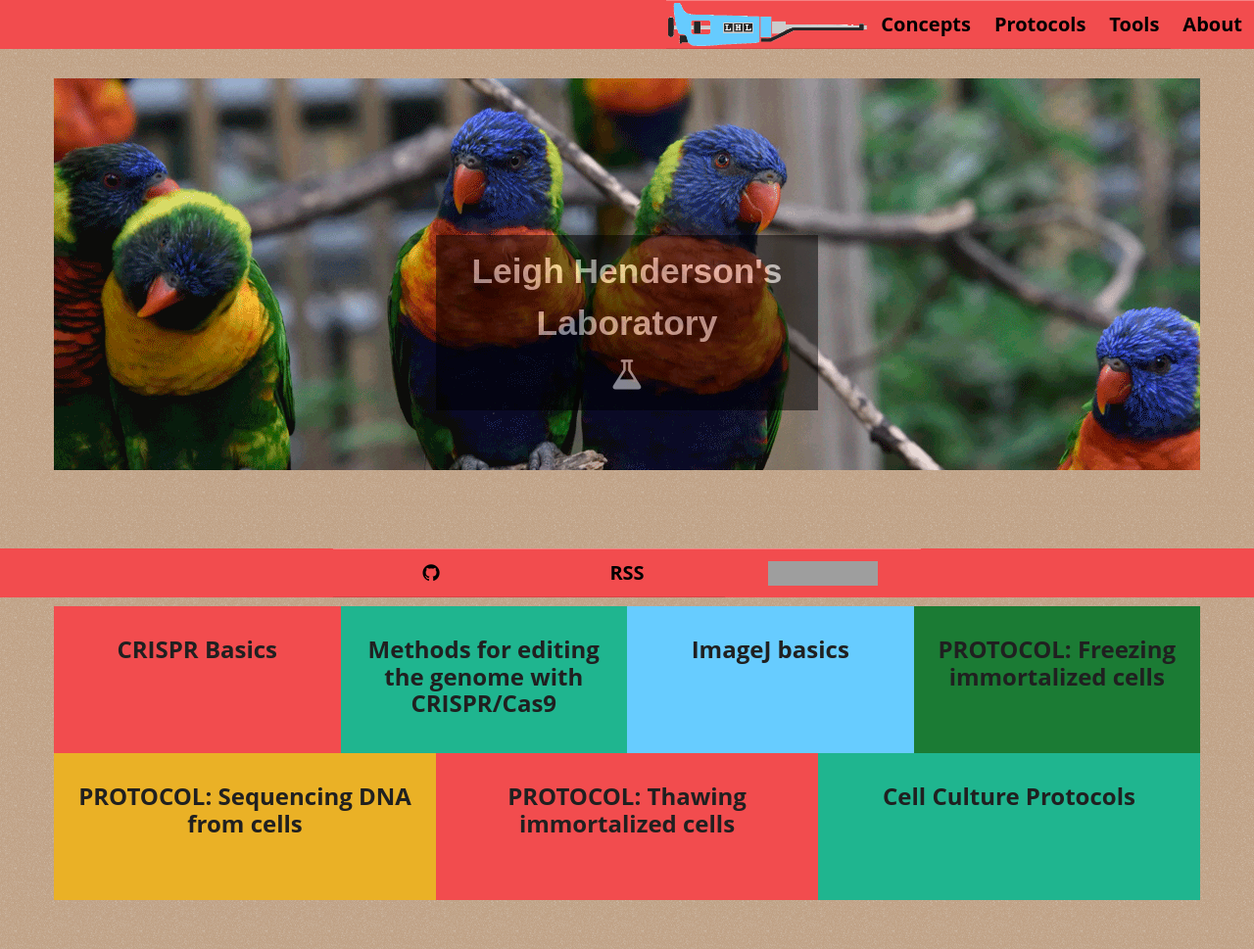
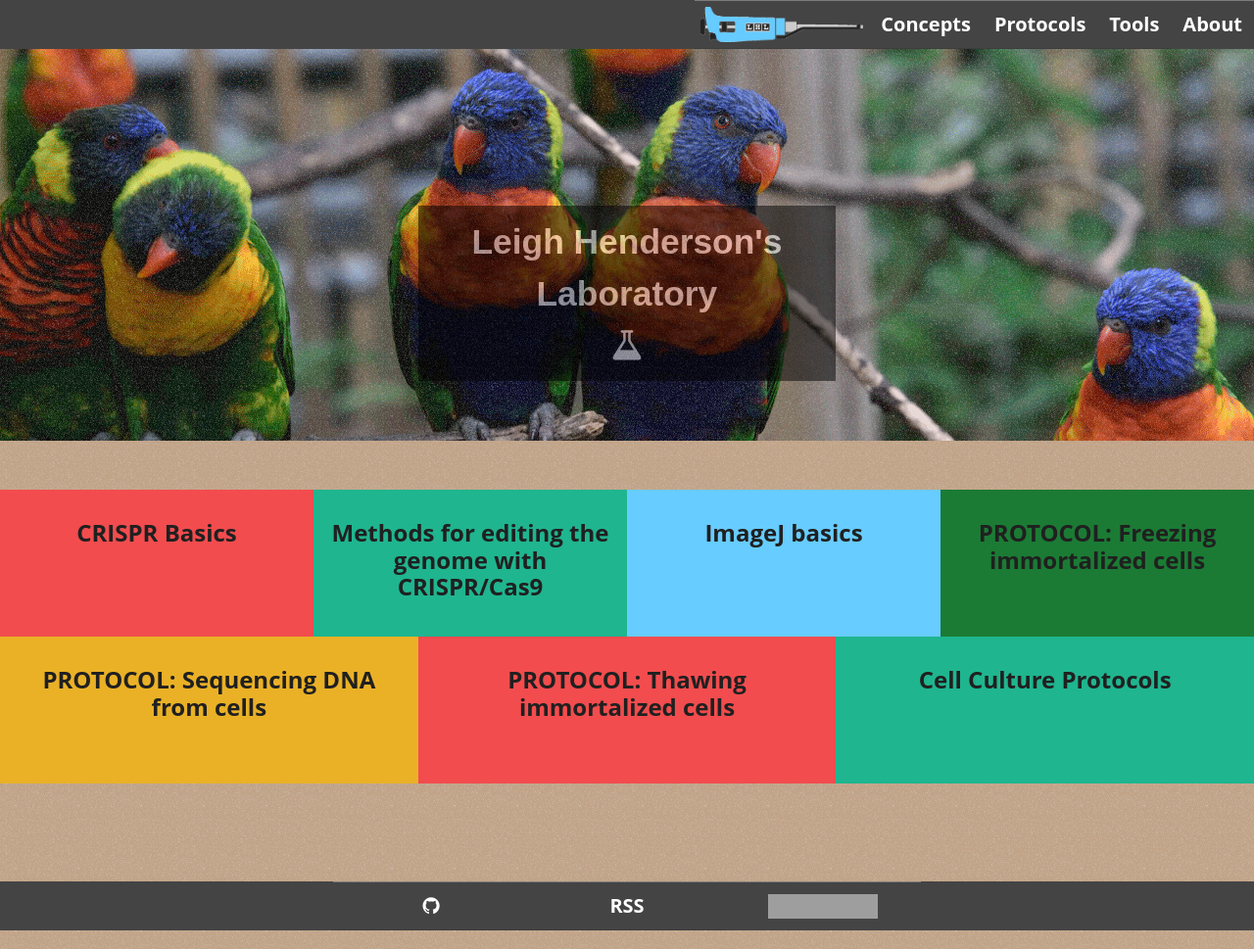
Before and after one commit to LeighHenderson/LeighHenderson.github.io, a Jekyll site: the page built from index.html, in a window 1280 px wide. Shown: the whole page at 98% size. Built offline with Jekyll 4.4.1, drawn with Linux system fonts in a browser that asks for light colours; grey boxes are pictures that could not be loaded.

Commit message:
Separated background image into a new class, and now background color and texture are on their own. This allows the bottom of the background image to be cropped.

```diff
--- a/assets/css/base.css
+++ b/assets/css/base.css
@@ -112,7 +112,7 @@ img {
 /* mobile-first reworking of nav bar from css-tricks.com/snippets/css/a-guide-to-flexbox/ */
 .navigation {
   /* flex-container */
-  background: #F24C4E;
+  background: #444444;
   width: 100%;
   list-style: none;
   margin: 0;
@@ -126,22 +126,25 @@ img {
 
 .navigation a {
   /* flex-item */
+  color: white;
   -ms-flex-positive: 1;
   flex-grow: 1;
   text-decoration: none;
   display: block;
-  color: #000000;
   height: 30px;
   text-align: center;
   padding: 3px;
   border-top: 1px solid rgba(255, 255, 255, 0.3);
   border-bottom: 1px solid rgba(0, 0, 0, 0.1); }
 
+.navigation a.visited {
+  color: white; }
+
 .navigation a.logo {
-  padding: 2px; }
+  padding: 6px; }
 
 .navigation a:hover {
-  background: #f57c7d; }
+  background: #5e5e5e; }
 
 .navigation li:last-of-type a {
   border-bottom: none; }
--- a/assets/css/home-page.css
+++ b/assets/css/home-page.css
@@ -1,15 +1,3 @@
-/* original
-body {
-    background-color: rgb(192, 162, 134);
-    background-image: url('/assets/background-texture.gif'),
-                      url('/assets/lorikeet-background.jpg' );
-    background-size: 64px, 1000px;
-    background-repeat: repeat, no-repeat;
-    background-position: top left, 48% 20px;
-    background-attachment: fixed, scroll;
-    padding: 0;
-}
-*/
 body {
   background-color: #c0a286;
   background-image: url("/assets/background-texture.gif");
@@ -19,26 +7,27 @@ body {
   background-attachment: fixed;
   padding: 0; }
 
+main {
+  background-color: transparent;
+  padding: 0;
+  margin: 0 auto;
+  max-width: 1600px; }
+
 .crop-height {
-  background-color: #c0a286;
-  background-image: url("/assets/lorikeet-background.jpg");
-  background-size: 1000px;
-  background-repeat: no-repeat;
-  background-position: 48% -120px;
-  background-attachment: scroll;
+  background-image: url("/assets/background-texture.gif"), url("/assets/lorikeet-background.jpg");
+  background-size: 64px, 1000px;
+  background-repeat: repeat, no-repeat;
+  background-position: top left, 48% -120px;
+  background-attachment: fixed, scroll;
   padding: 0;
   height: 400px; }
 
-main {
-  background-color: transparent; }
-
 @media only screen and (min-width: 600px) {
   .crop-height {
-    background-position: center -170px;
-    background-size: 1200px;
-    background-position: 48% -160px; } }
+    background-position: top left, 48% -100px;
+    background-size: 64px, 800px; } }
 
 @media only screen and (min-width: 800px) {
   .crop-height {
-    background-position: center -220px;
-    background-size: 1600px; } }
+    background-position: top left, center -230px;
+    background-size: 64px, 1600px; } }
--- a/index.html
+++ b/index.html
@@ -10,9 +10,7 @@ stylesheets:
 ---
 
 <div class="crop-height">
-
-<div style="height:160px;">
-</div>
+  <div style="height:160px;"></div>
 
   <!-- <img src="{{ site.url }}{{ site.logo}}" alt="LCL pipettor logo" width="100%"> -->
 
@@ -29,8 +27,9 @@ stylesheets:
       </div>
     </div>
   </header>
+</div>
 
-<div style="height:200px;">
+<div style="height:50px;">
 </div>
 
 <section class="container">
```
Also changed, not shown: _dev/sass/base.scss (+9 -5 lines), _dev/sass/home-page.scss (+17 -30 lines), _pages/about.md (line endings or trailing spaces). Lines whose indentation alone changed are shown as unchanged.
